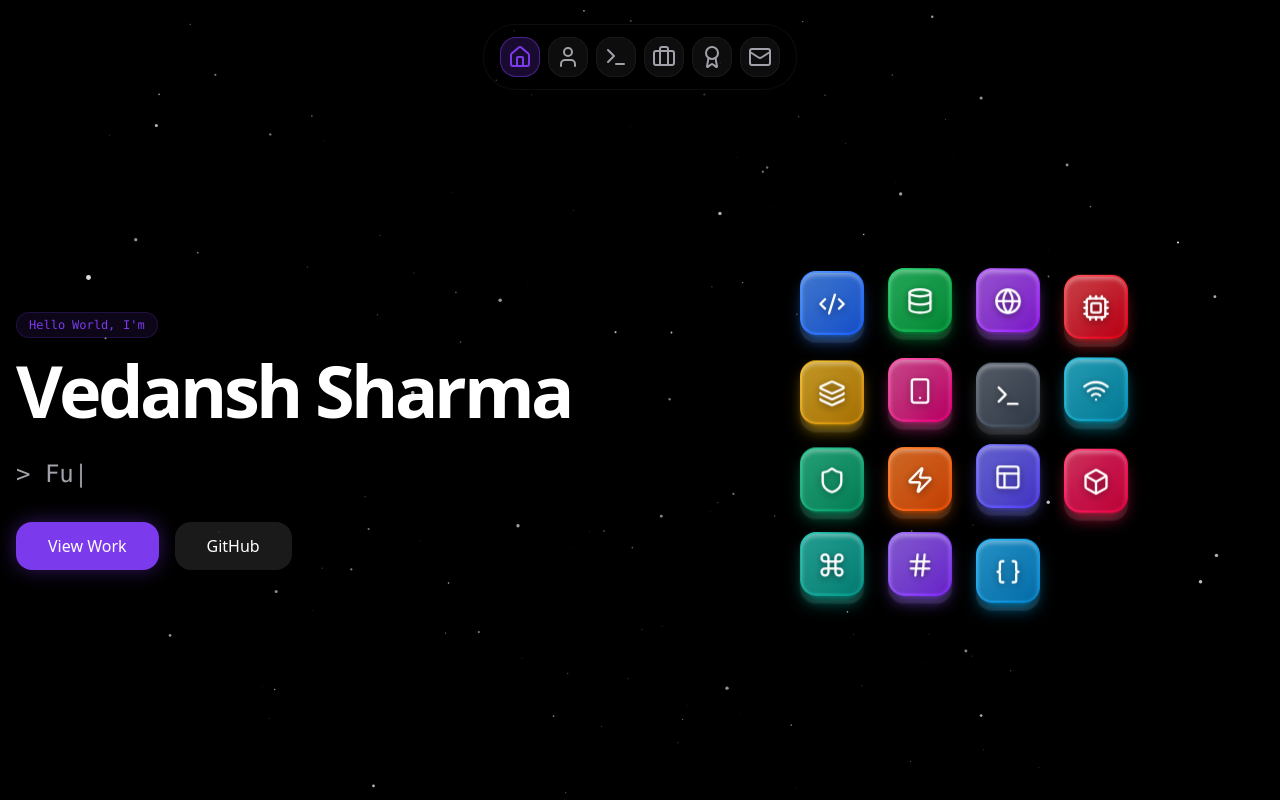
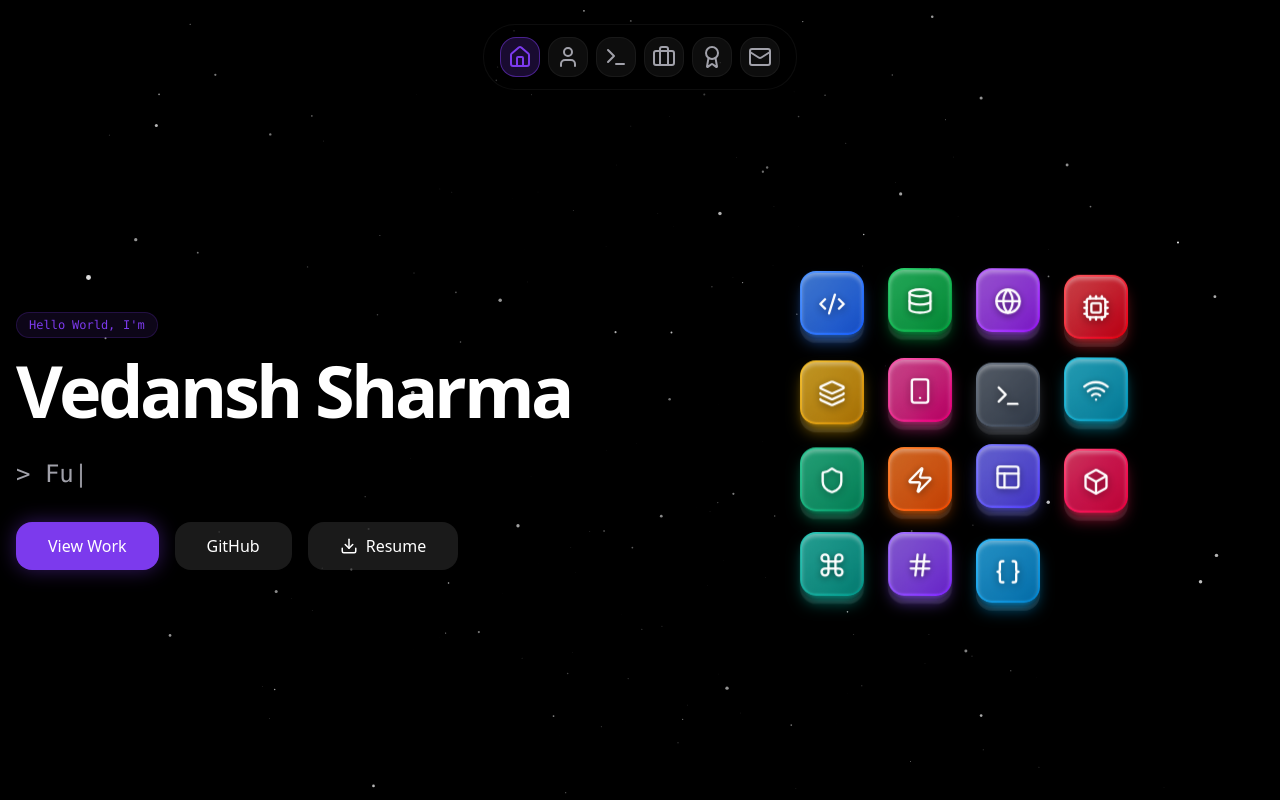
Before and after one commit to VSDeadShot/Portfolio, a Next.js app: page / in a window 1280 px wide. Shown: the top 800 px of the page. Built offline with nearby package versions, Linux system fonts and the light colour scheme.

Commit message:
feat: add resume download button to hero section
Adds a downloadable PDF resume alongside the existing View Work/GitHub CTAs.

```diff
--- a/src/components/ui/Hero.tsx
+++ b/src/components/ui/Hero.tsx
@@ -1,6 +1,7 @@
 "use client";
 
 import { motion } from "framer-motion";
+import { Download } from "lucide-react";
 import { useEffect, useState } from "react";
 import { InteractiveGrid } from "./InteractiveGrid";
 
@@ -98,6 +99,17 @@ export function Hero() {
             >
               GitHub
             </motion.a>
+            <motion.a
+              href="/Vedansh_Sharma_Resume.pdf"
+              download
+              whileHover={{ scale: 1.05 }}
+              whileTap={{ scale: 0.95 }}
+              transition={{ type: "spring", stiffness: 400, damping: 10 }}
+              className="px-8 py-3 bg-white/10 backdrop-blur-md text-white rounded-2xl font-medium hover:bg-white/15 transition-all flex items-center justify-center gap-2"
+            >
+              <Download size={18} />
+              Resume
+            </motion.a>
           </div>
         </motion.div>
 
```
Also changed, not shown: 1 other file (tests, documents, lock files or other folders).
